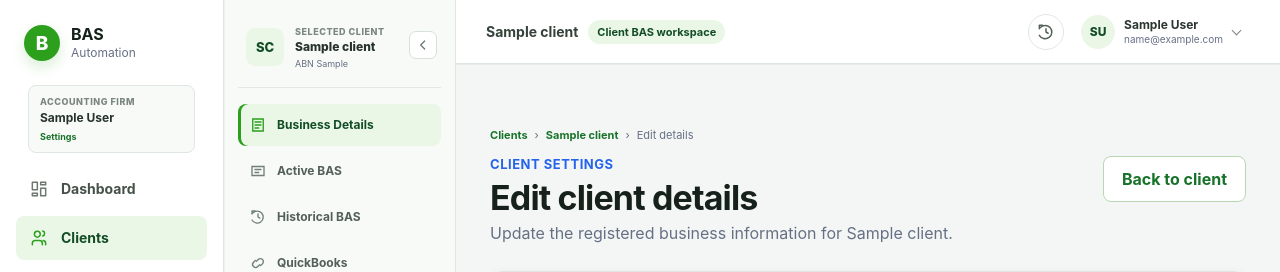
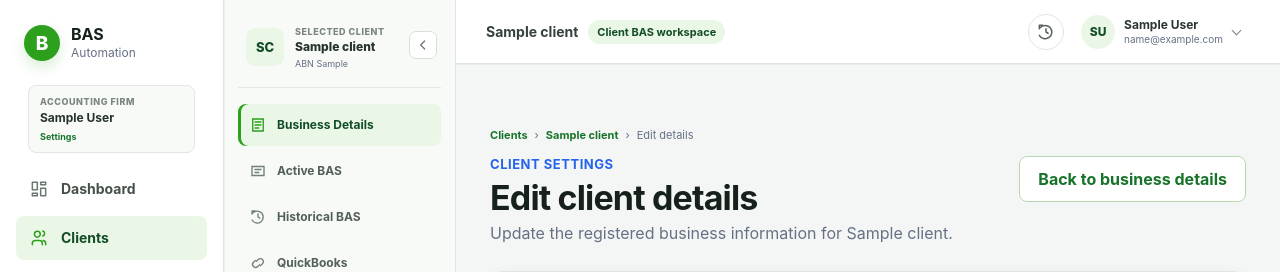
Before and after one commit to raviyadav2509/accounting, a Flask app: page /clients/1/edit in a window 1280 px wide. Shown: the top 272 px of the page. Run offline with Flask 3, Linux system fonts and the light colour scheme; the visitor is signed in with stand-in values (Sample User, id 1); tables that the repository leaves empty hold one stand-in row (values such as "Sample post").

Commit message:
Update client_edit.html for dedicated client pages

```diff
--- a/templates/client_edit.html
+++ b/templates/client_edit.html
@@ -5,7 +5,7 @@
 <div class="workspace-breadcrumbs">
     <a href="{{ url_for('clients.index') }}">Clients</a>
     <span>›</span>
-    <a href="{{ url_for('clients.client_home', client_id=client.id) }}">{{ client.company_name }}</a>
+    <a href="{{ url_for('clients.business_details', client_id=client.id) }}">{{ client.company_name }}</a>
     <span>›</span>
     <span>Edit details</span>
 </div>
@@ -16,7 +16,7 @@
         <h1>Edit client details</h1>
         <div class="subtitle">Update the registered business information for {{ client.company_name }}.</div>
     </div>
-    <a class="secondary-button" href="{{ url_for('clients.client_home', client_id=client.id) }}">Back to client</a>
+    <a class="secondary-button" href="{{ url_for('clients.business_details', client_id=client.id) }}">Back to business details</a>
 </div>
 
 <div class="card client-form-card client-edit-card">
@@ -68,7 +68,7 @@
         </div>
 
         <div class="client-form-actions">
-            <a class="secondary-button" href="{{ url_for('clients.client_home', client_id=client.id) }}">Cancel</a>
+            <a class="secondary-button" href="{{ url_for('clients.business_details', client_id=client.id) }}">Cancel</a>
             <button class="button" type="submit">Save changes</button>
         </div>
     </form>
```
